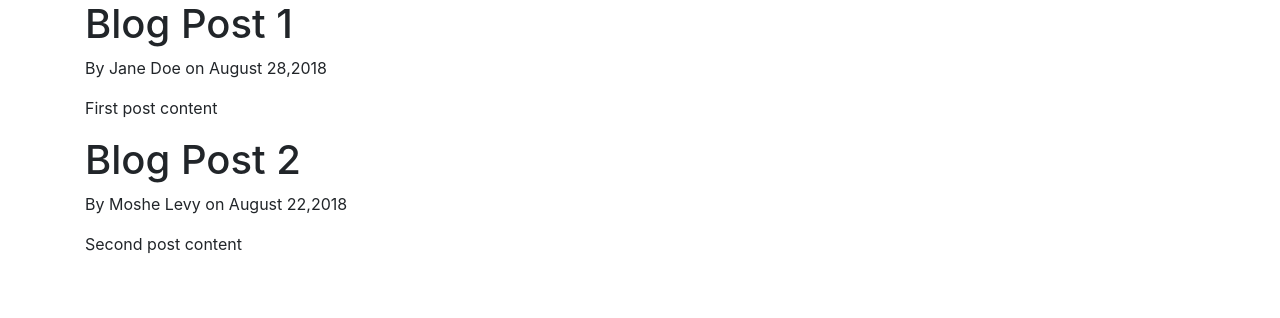
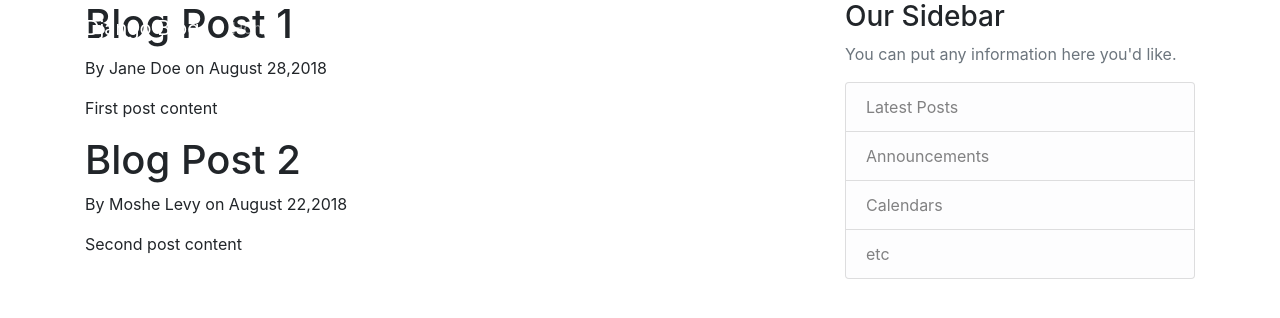
Before and after one commit to liornoy/Django-Lab, a Django app: page /blog/ in a window 1280 px wide. Shown: the top 318 px of the page. Run offline with Django 3.2, Linux system fonts and the light colour scheme; some libraries are stand-ins or nearby versions.

Commit message:
Upgrade base.html
I added bootstrap elements such as navigation bar and
side bar

```diff
--- a/blog/templates/blog/base.html
+++ b/blog/templates/blog/base.html
@@ -1,3 +1,4 @@
+{% load static %}
 <!DOCTYPE html>
 <html>
 <head>
@@ -8,6 +9,8 @@
     <!-- Bootstrap CSS -->
     <link rel="stylesheet" href="https://maxcdn.bootstrapcdn.com/bootstrap/4.0.0/css/bootstrap.min.css" integrity="sha384-Gn5384xqQ1aoWXA+058RXPxPg6fy4IWvTNh0E263XmFcJlSAwiGgFAW/dAiS6JXm" crossorigin="anonymous">
 
+	<link rel="stylesheet" type="text/css" href="{% static 'blog/main.css' %}">
+
 	{% if title %}
 		<title>Django Blog - {{title}}</title>
 	{% else %}
@@ -15,9 +18,47 @@
 	{% endif %}
 </head>
 <body>
-	<div class="container">
-		{% block content %} {% endblock %}
-	</div>
+	<header class="site-header">
+	  <nav class="navbar navbar-expand-md navbar-dark bg-steel fixed-top">
+		<div class="container">
+		  <a class="navbar-brand mr-4" href="{% url 'blog-home' %}">Django Blog</a>
+		  <button class="navbar-toggler" type="button" data-toggle="collapse" data-target="#navbarToggle" aria-controls="navbarToggle" aria-expanded="false" aria-label="Toggle navigation">
+		  <span class="navbar-toggler-icon"></span>
+		  </button>
+		  <div class="collapse navbar-collapse" id="navbarToggle">
+			<div class="navbar-nav mr-auto">
+			  <a class="nav-item nav-link" href="{% url 'blog-home' %}">Home</a>
+			  <a class="nav-item nav-link" href="{% url 'blog-about' %}">About</a>
+			</div>
+			<!-- Navbar Right Side -->
+			<div class="navbar-nav">
+			  <a class="nav-item nav-link" href="#">Login</a>
+			  <a class="nav-item nav-link" href="#">Register</a>
+			</div>
+		  </div>
+		</div>
+	  </nav>
+	</header>
+	<main role="main" class="container">
+	  <div class="row">
+		<div class="col-md-8">
+		  {% block content %}{% endblock %}
+		</div>
+		<div class="col-md-4">
+		  <div class="content-section">
+			<h3>Our Sidebar</h3>
+			<p class='text-muted'>You can put any information here you'd like.
+			  <ul class="list-group">
+				<li class="list-group-item list-group-item-light">Latest Posts</li>
+				<li class="list-group-item list-group-item-light">Announcements</li>
+				<li class="list-group-item list-group-item-light">Calendars</li>
+				<li class="list-group-item list-group-item-light">etc</li>
+			  </ul>
+			</p>
+		  </div>
+		</div>
+	  </div>
+	</main>
 	<!-- Optional JavaScript -->
     <!-- jQuery first, then Popper.js, then Bootstrap JS -->
     <script src="https://code.jquery.com/jquery-3.2.1.slim.min.js" integrity="sha384-KJ3o2DKtIkvYIK3UENzmM7KCkRr/rE9/Qpg6aAZGJwFDMVNA/GpGFF93hXpG5KkN" crossorigin="anonymous"></script>
```
